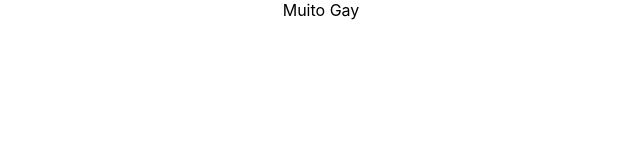
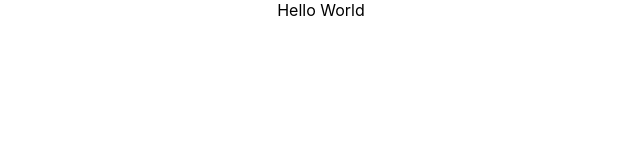
Before and after one commit to TrioGamerBr/rick-morty-react, a React (Create React App) app: page /personagem/1 in a window 1280 px wide. Shown: the top 160 px of the page, without its empty margins (319-959 px from the left). Built offline with nearby package versions, Linux system fonts and the light colour scheme.

Commit message:
atualização

```diff
--- a/src/Pages/Personagem/index.js
+++ b/src/Pages/Personagem/index.js
@@ -2,7 +2,7 @@
 function Personagem(){
     return(
         <div>
-            Muito Gay
+            Hello World
         </div>
     );
 }
```
